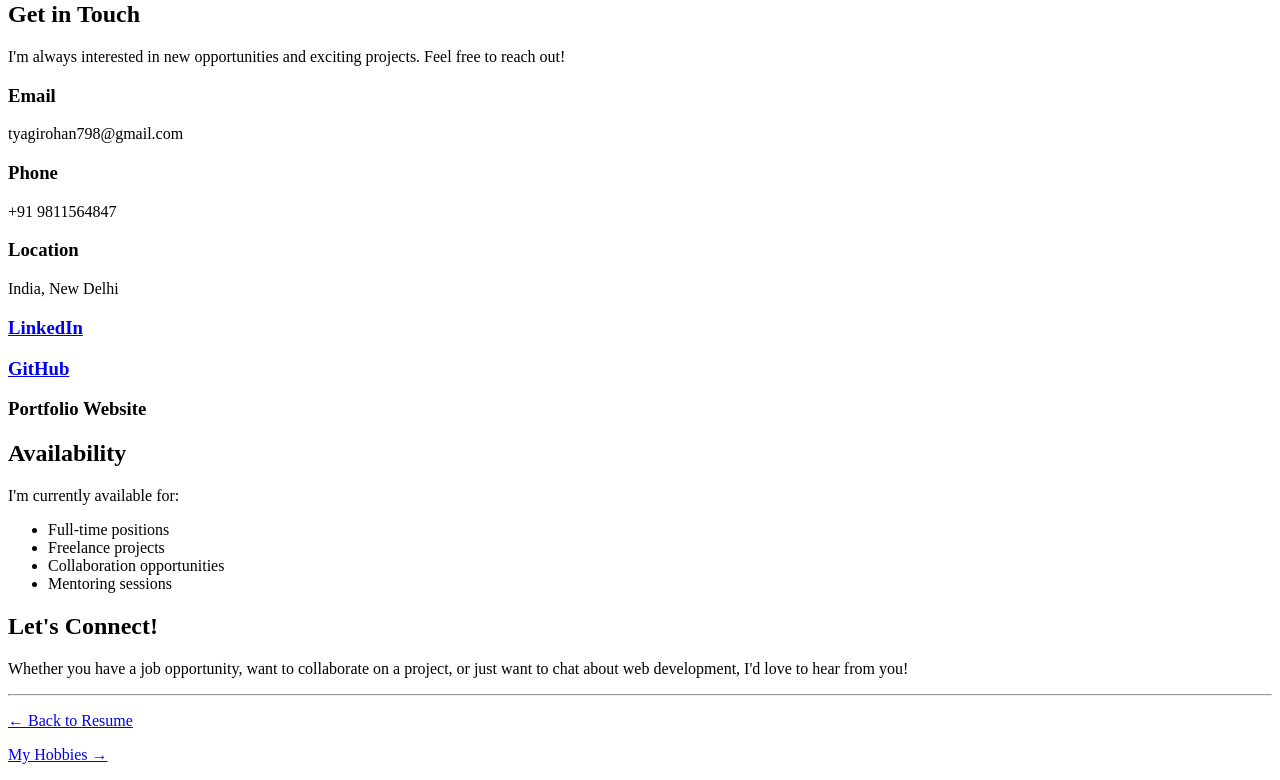
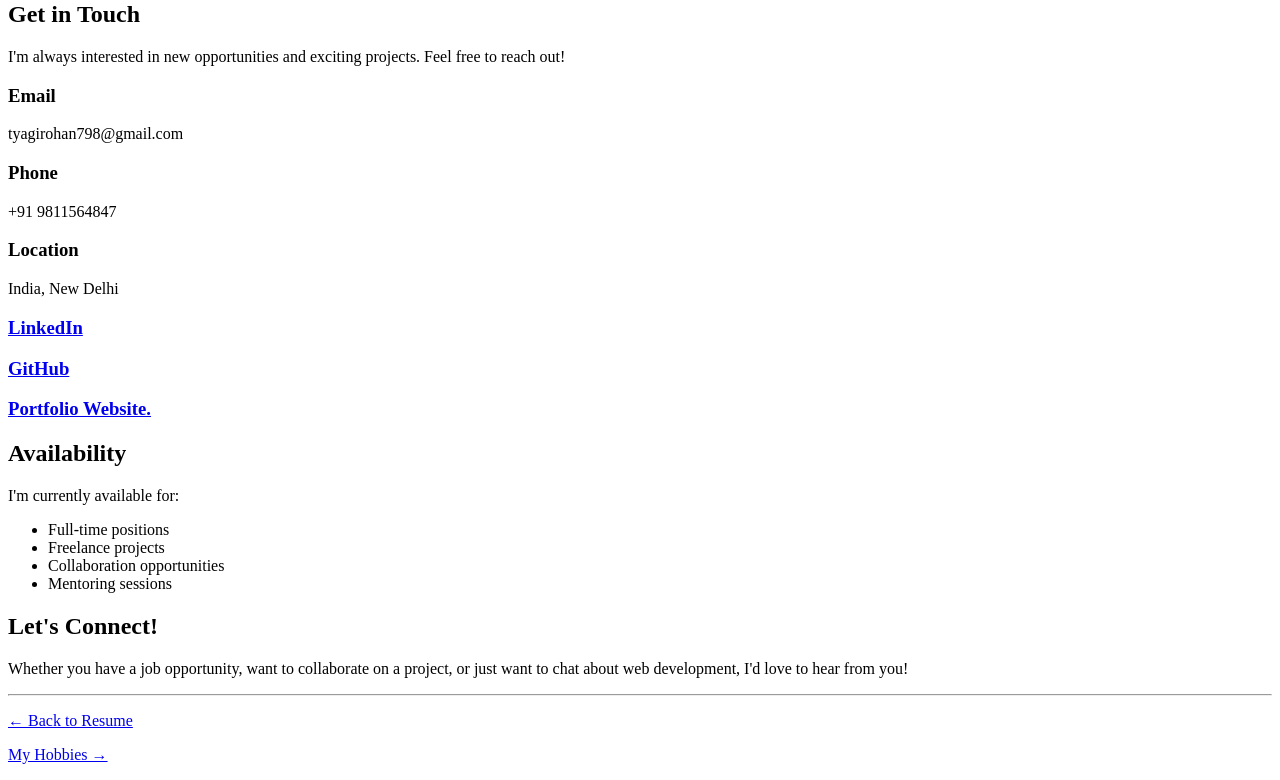
Before and after one commit to Tyagi-Rohan-04/My-Portfolio, a plain HTML site: page public/contact.html in a window 1280 px wide. Shown: the part 79-859 px from the top of the page. Drawn offline with Linux system fonts and the light colour scheme.

Commit message:
Update contact.html

```diff
--- a/public/contact.html
+++ b/public/contact.html
@@ -24,7 +24,7 @@
 
     <h3><a href="https://github.com/Tyagi-Rohan-04">GitHub</a></h3>
 
-    <h3>Portfolio Website</h3>
+    <h3><a href="https://tyagi-rohan-04.github.io/My-Portfolio/">Portfolio Website.</a></h3>
 
     <h2>Availability</h2>
     <p>I'm currently available for:</p>
```
